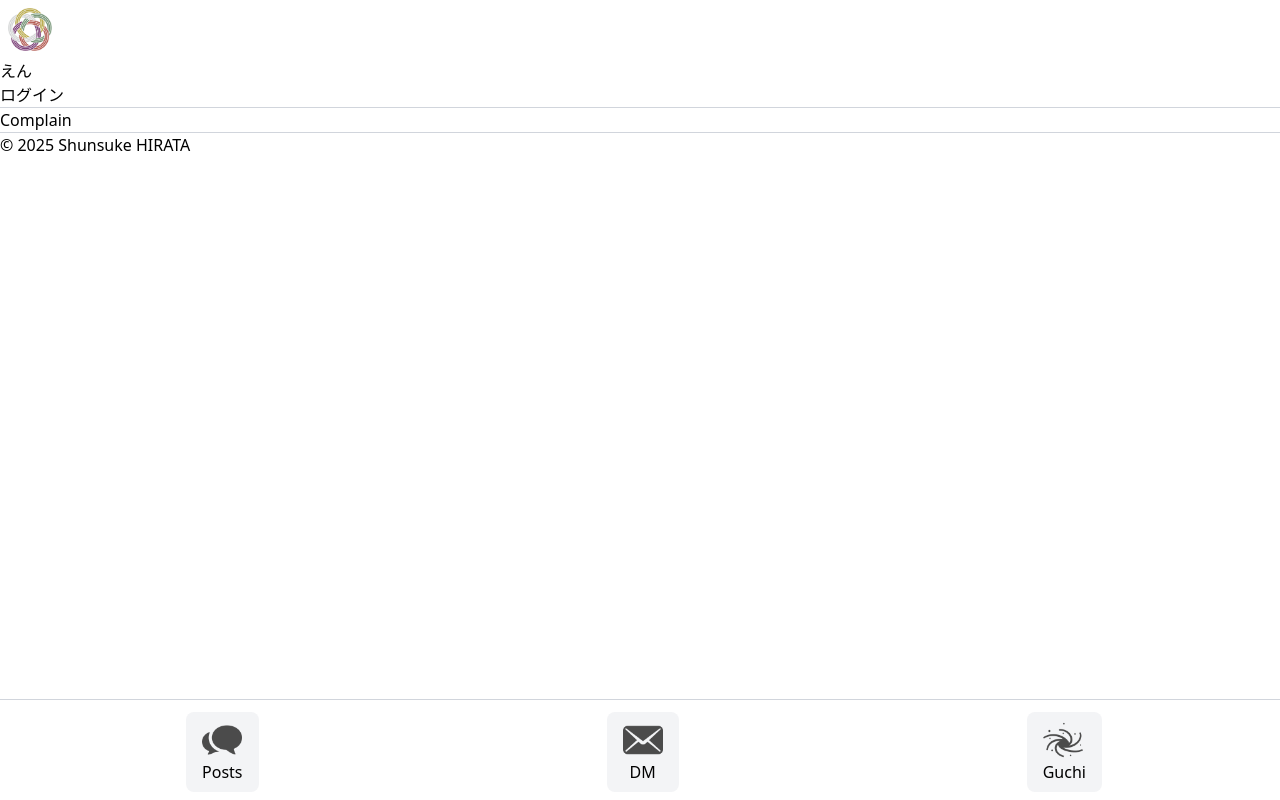
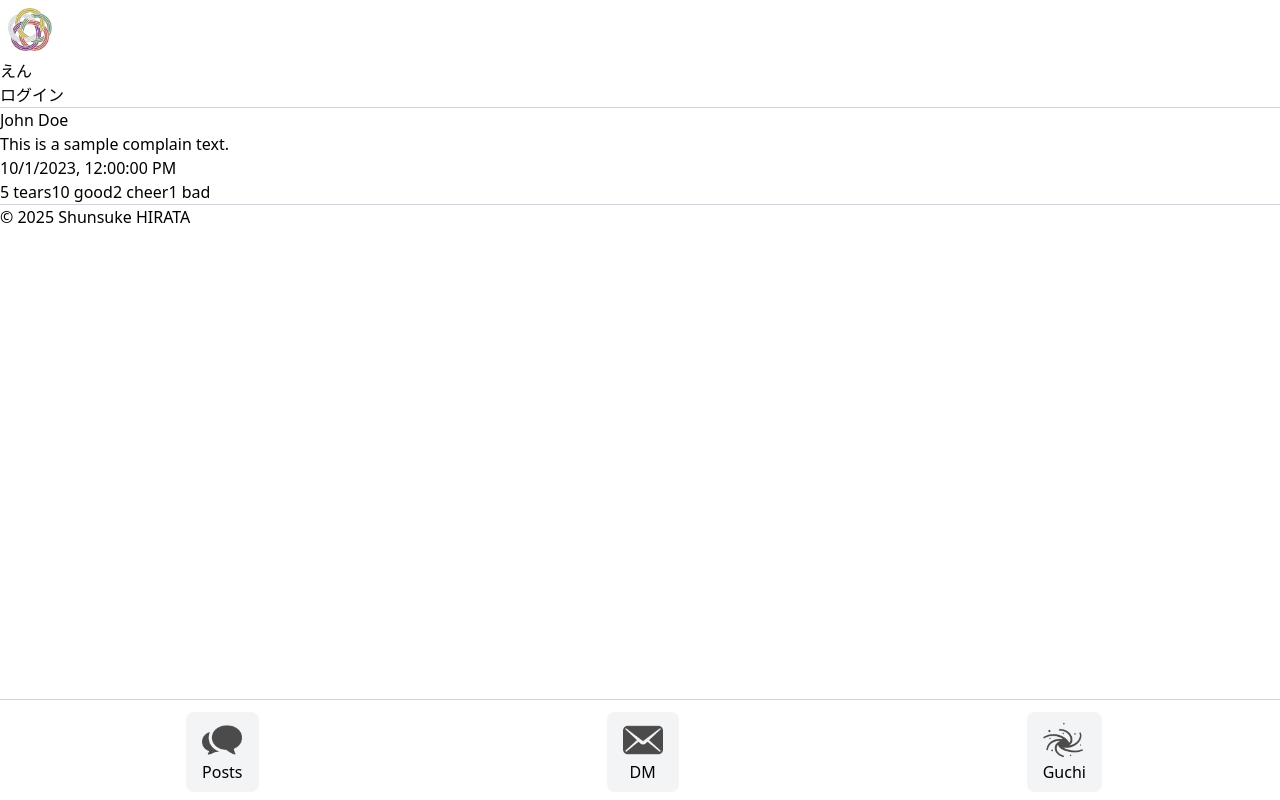
Before and after one commit to Shunsuke0205/message-board-site-on-vercel, a Next.js app: page /complain in a window 1280 px wide. Built offline with nearby package versions, Linux system fonts and the light colour scheme; no server answers.

Commit message:
impl: complaint page prototype

```diff
--- /dev/null
+++ b/src/app/complain/ComplainCard.tsx
@@ -0,0 +1,42 @@
+import React from "react"
+
+export type ComplainType = {
+  id: string;
+  createdAt: string;
+  postedBy: string;
+  complain: string;
+  tears: number;
+  good: number;
+  cheer: number;
+  bad: number;
+};
+
+type ComplainCardProps = {
+  complain: ComplainType;
+};
+
+const ComplainCard = ({ complain }: ComplainCardProps) => {
+  return (
+    <article
+      key={complain.id}
+    >
+      <h2>
+        {complain.postedBy}
+      </h2>
+      <p>
+        {complain.complain}
+      </p>
+      <p>
+        {new Date(complain.createdAt).toLocaleString()}
+      </p>
+      <div>
+        <span>{complain.tears} tears</span>
+        <span>{complain.good} good</span>
+        <span>{complain.cheer} cheer</span>
+        <span>{complain.bad} bad</span>
+      </div>
+    </article>
+  )
+}
+
+export default ComplainCard
--- /dev/null
+++ b/src/app/complain/ComplainCardList.tsx
@@ -0,0 +1,23 @@
+import React from "react"
+import ComplainCard, { ComplainType } from "./ComplainCard"
+
+const ComplainCardList = () => {
+  const complain : ComplainType = {
+    id: "1",
+    createdAt: "2023-10-01T12:00:00Z",
+    postedBy: "John Doe",
+    complain: "This is a sample complain text.",
+    tears: 5,
+    good: 10,
+    cheer: 2,
+    bad: 1,
+  }
+
+  return (
+    <div>
+      <ComplainCard complain={complain}/>
+    </div>
+  )
+}
+
+export default ComplainCardList
--- a/src/app/complain/page.tsx
+++ b/src/app/complain/page.tsx
@@ -1,8 +1,11 @@
 import React from "react"
+import ComplainCardList from "./ComplainCardList"
 
 const Complain = () => {
   return (
-    <div>Complain</div>
+    <div>
+      <ComplainCardList />
+    </div>
   )
 }
 
```
